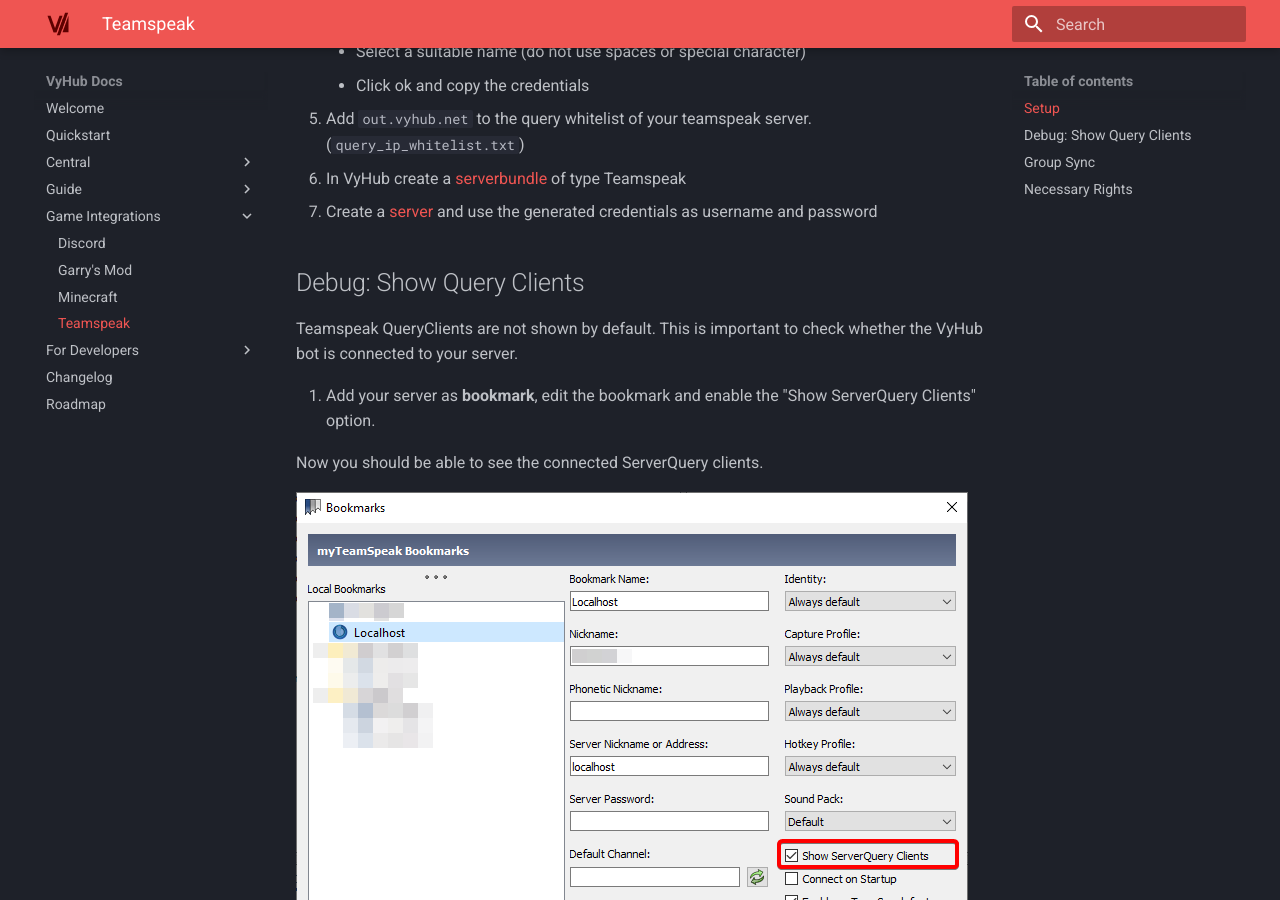
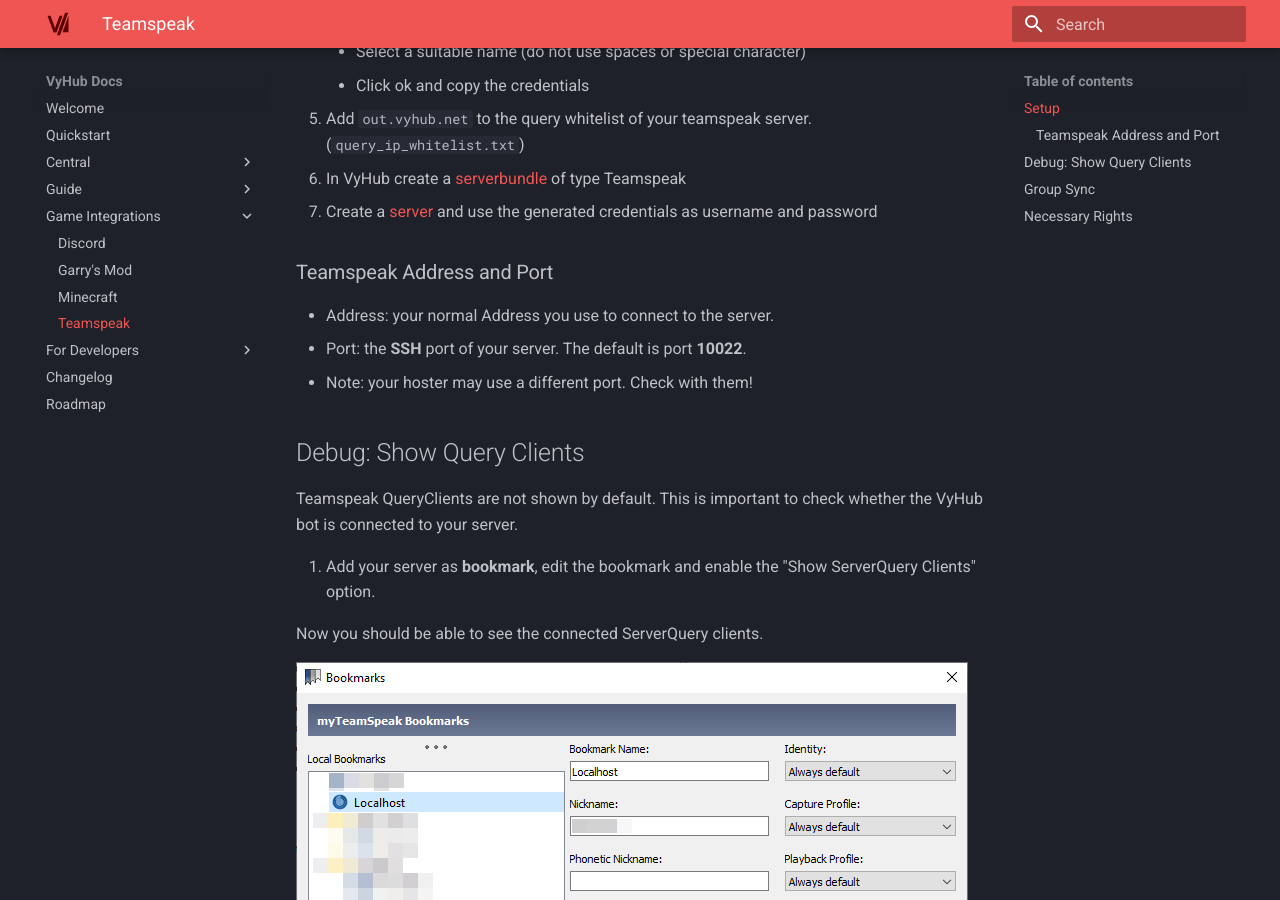
Before and after one commit to nyx-project/vyhub-documentation, an MkDocs documentation site: the page built from docs/game/teamspeak.md, in a window 1280 px wide and 900 px high, scrolled down 585 px. Built offline with MkDocs 1.6.1 and Material for MkDocs 9.7.7, drawn with Linux system fonts in a browser that asks for light colours; the version menu is left out.

Commit message:
Add teamspeak port explanation

```diff
--- a/docs/game/teamspeak.md
+++ b/docs/game/teamspeak.md
@@ -18,6 +18,11 @@
 5. Add `out.vyhub.net` to the query whitelist of your teamspeak server. (`query_ip_whitelist.txt`)
 6. In VyHub create a [serverbundle](../guide/server.md) of type Teamspeak
 7. Create a [server](../guide/server.md) and use the generated credentials as username and password
+
+### Teamspeak Address and Port
+- Address: your normal Address you use to connect to the server.
+- Port: the **SSH** port of your server. The default is port **10022**.
+  - Note: your hoster may use a different port. Check with them!
 
 ## Debug: Show Query Clients
 
```
